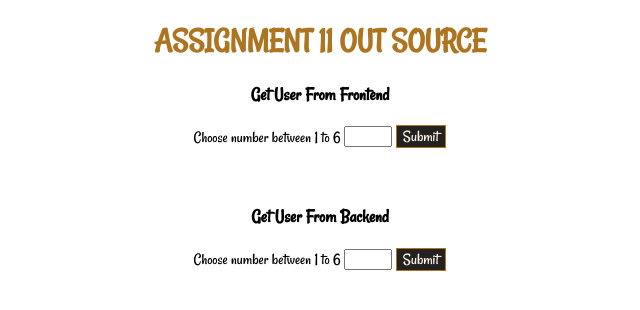
After one commit to VeredBarArbel/backendCV, a Flask app: page /assignment11/outer_source in a window 1280 px wide. The commit adds this page. Shown: the top 310 px of the page, without its empty margins (296-936 px from the left). Run offline with Flask 2, Linux system fonts and the light colour scheme.

Commit message:
assignment 11

```diff
--- a/pages/assignment10/assignment10.py
+++ b/pages/assignment10/assignment10.py
@@ -1,7 +1,9 @@
-from flask import Blueprint, render_template, flash
+import json
+
+from flask import Blueprint, render_template, flash, jsonify
 from flask import Flask, redirect, url_for, session, request
 from interact_with_db import interact_db
-
+import requests
 
 # assignment10
 global updateUser
@@ -9,8 +11,9 @@ updateUser = ''
 # blueprint definition
 assignment10 = Blueprint('assignment10', __name__,
                          static_folder='static',
-                         static_url_path='/static',
+                         static_url_path='/assignment10',
                          template_folder='templates')
+
 
 # Routes
 @assignment10.route('/assignment10')
@@ -78,3 +81,28 @@ def doneUpdateFunc():
     interact_db(query, 'commit')
     flash("%s's user updated successfully" % name)
     return redirect('/assignment10')
+
+
+@assignment10.route('/assignment11/users')
+def userJsonFunc():
+    users = interact_db('select * from users;', 'fetch')
+    usersDict = {}
+    for user in users:
+        userToAdd = {
+            "name": user.name,
+            "id": user.id,
+            "email": user.email,
+            "b_day": user.b_day,
+            "favoriteColor": user.favoriteColor,
+        }
+        usersDict[user.id] = userToAdd
+    userJson = jsonify(usersDict)
+    return userJson
+
+@assignment10.route('/assignment11/outer_source', methods=["post", "get"])
+def outerSource():
+    if request.method == "POST" and "backendUser" in request.form:
+        userNum = request.form['backendUser']
+        BEUser = requests.get(f"https://reqres.in/api/users/{userNum}").json()
+        return render_template('assignment11.html', BEUser=BEUser)
+    return render_template('assignment11.html')
--- /dev/null
+++ b/pages/assignment10/static/JS/assignment11.js
@@ -0,0 +1,30 @@
+function getUsers() {
+    console.log('clicked');
+    fetch('https://reqres.in/api/users').then(
+        response => response.json()
+    ).then(
+        response_obj => put_users_inside_html(response_obj.data)
+    ).catch(
+        err => console.log(err)
+    )
+}
+
+function put_users_inside_html(response_obj_data) {
+    // console.log(response_obj_data);
+    let userid = document.getElementById("frontendUser").value
+    const curr_main = document.querySelector("main");
+    for (let user of response_obj_data) {
+        const section = document.createElement('section');
+        section.innerHTML = `
+        <img src="${user.avatar}" alt="Profile Picture"/>
+        <div>
+            <span>${user.first_name} ${user.last_name}</span>
+            <br>
+            <a href="mailto:${user.email}">Send Email</a>
+        </div>
+        `;
+        if (userid == user.id) {
+            curr_main.appendChild(section);
+        }
+    }
+}
--- a/pages/assignment10/templates/assignment10.html
+++ b/pages/assignment10/templates/assignment10.html
@@ -3,7 +3,7 @@
 {% block title %}Assignment 10 | Vered-Bar Arbel{% endblock %}
 
 {% block script %}
-    <script src="{{ url_for('static', filename='JS/assignment10.js') }}"></script>
+    <script src="{{ url_for('assignment10.static', filename='JS/assignment10.js') }}"></script>
 {% endblock %}
 
 {% block h1 %}ASSIGNMENT 10{% endblock %}
--- /dev/null
+++ b/pages/assignment10/templates/assignment11.html
@@ -0,0 +1,41 @@
+<!doctype html>
+<html lang="en">
+<head>
+    <meta charset="UTF-8">
+    <meta name="viewport"
+          content="width=device-width, user-scalable=no, initial-scale=1.0, maximum-scale=1.0, minimum-scale=1.0">
+    <meta http-equiv="X-UA-Compatible" content="ie=edge">
+    <title>Assignment 11 | Vered-Bar Arbel</title>
+    <script src="{{ url_for('assignment10.static', filename='JS/assignment11.js') }}"></script>
+    <link rel="stylesheet" href="{{ url_for('static', filename='CSS/CV.css') }}">
+
+</head>
+<body style="text-align: center">
+
+<h1>ASSIGNMENT 11 OUT SOURCE</h1>
+<h3>Get User From Frontend</h3>
+<label for="frontendUser">Choose number between 1 to 6</label>
+<input type="number" id="frontendUser" name="frontendUser" max="6" min="1">
+<input type="submit" onclick="getUsers()" class="smallButton">
+<main>
+    {#    here goes the frontend user#}
+</main>
+<br>
+
+<br>
+<h3>Get User From Backend</h3>
+<form action="/assignment11/outer_source" method="post">
+    <label for="backendUser">Choose number between 1 to 6</label>
+    <input type="number" id="backendUser" name="backendUser" max="6" min="1">
+    <input type="submit" class="smallButton">
+</form>
+{% if BEUser %} {#    here goes the backend user#}
+    <div>
+        <img src="{{ BEUser.data.avatar }}" alt="user avatar"> <br>
+        {{ BEUser.data.first_name }} {{ BEUser.data.last_name }}<br>
+        <a href="{{ BEUser.data.email }}">Send Email</a>
+    </div>
+{% endif %}
+
+</body>
+</html>
--- a/templates/goBackBlock.html
+++ b/templates/goBackBlock.html
@@ -7,6 +7,7 @@
     <meta http-equiv="X-UA-Compatible" content="ie=edge">
     <title>{% block title %}{% endblock %}</title>
     <link rel="stylesheet" href="{{ url_for('static', filename='CSS/CV.css') }}">
+    {% block script %}{% endblock %}
 </head>
 
 <body>
```
